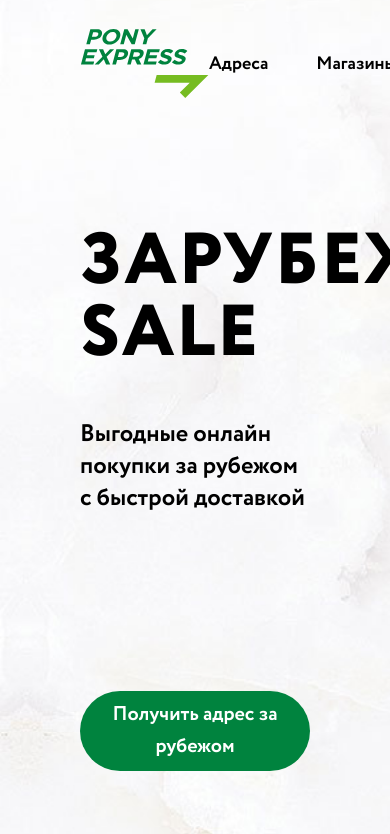
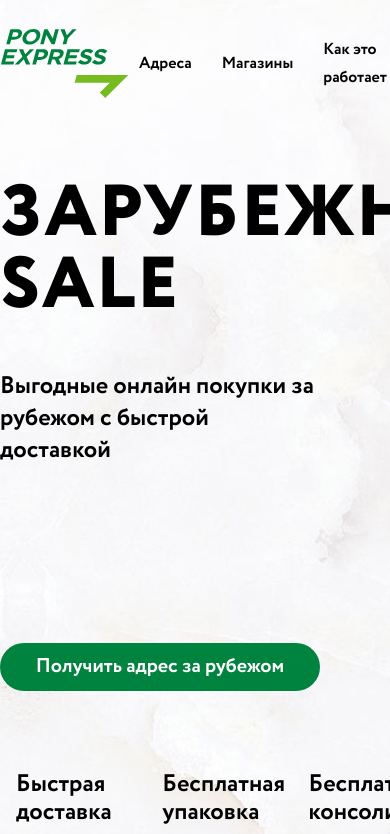
Before and after one commit to LiubovMorozova90/Pony-Express, a Nuxt app: page / in a window 390 px wide. Shown: the top 834 px of the page. Built offline with nearby package versions, Linux system fonts and the light colour scheme; what vue-agile would draw is missing.

Commit message:
new components

```diff
--- a/components/LandingFooter/LandingFooter.vue
+++ b/components/LandingFooter/LandingFooter.vue
@@ -4,31 +4,15 @@
       <div class="flex justify-between pah-48 px-20">
         <div class="footer-main">
           <p class="footer-title">Компания</p>
-          <div class="footer-content">
-            <a href="#"><p>Контакты</p></a>
-            <a href="#"><p>Пользовательское соглашение</p></a>
-            <a href="#"><p>Политика конфиденциальности</p></a>
-          </div>
+          <LandingFooterCompany />
         </div>
         <div class="footer-main">
           <p class="footer-title">Информация</p>
-          <div class="footer-content">
-            <a href="#"><p>Как это работает</p></a>
-            <a href="#"><p>Популярные магазины</p></a>
-            <a href="#"><p>Способы оплаты</p></a>
-            <a href="#"><p>Лимиты</p></a>
-            <a href="#"><p>Ограничения по услуге</p></a>
-            <a href="#"><p>Условия доставки</p></a>
-          </div>
+          <LandingFooterInfo />
         </div>
         <div class="footer-main">
           <p class="footer-title">Полезное</p>
-          <div class="footer-content">
-            <a href="#"><p>Доставка</p></a>
-            <a href="#"><p>Отслеживание</p></a>
-            <a href="#"><p>Таблица размеров</p></a>
-            <a href="#"><p>Калькулятор</p></a>
-          </div>
+          <LandingFooterUseful />
         </div>
         <div class="footer-main">
           <p class="footer-title">Присоединяйтесь</p>
@@ -54,6 +38,20 @@
   </footer>
 </template>
 
+<script>
+import LandingFooterCompany from './LandingFooterCompany.vue';
+import LandingFooterInfo from './LandingFooterInfo.vue';
+import LandingFooterUseful from './LandingFooterUseful.vue'
+
+export default {
+  components: {
+    LandingFooterCompany,
+    LandingFooterInfo,
+    LandingFooterUseful,
+  },
+}
+</script>
+
 <style scoped>
 .footer-main {
   @apply flex flex-col z-50;
--- /dev/null
+++ b/components/LandingFooter/LandingFooterCompany.vue
@@ -0,0 +1,25 @@
+<template>
+  <div>
+    <div v-for="company in companies" :key="company.id" class="footer-content">
+      <p v-html="company.title" />
+    </div>
+  </div>
+</template>
+
+<script>
+export default {
+  data: () => ({
+    companies: [
+      { title: '<a href="#">Контакты</a>' },
+      { title: '<a href="#">Пользовательское соглашение</a>' },
+      { title: '<a href="#">Политика конфиденциальности</a>' },
+    ],
+  }),
+}
+</script>
+
+<style scoped>
+.footer-content {
+  @apply text-aluminum font-normal text-base leading-6;
+}
+</style>
--- /dev/null
+++ b/components/LandingFooter/LandingFooterInfo.vue
@@ -0,0 +1,27 @@
+<template>
+  <div>
+    <div v-for="info in information" :key="info.id" class="footer-content">
+      <p v-html="info.title" />
+    </div>
+  </div>
+</template>
+
+<script>
+export default {
+  data: () => ({
+    information: [
+      { title: '<a href="#">Популярные магазины</a>' },
+      { title: '<a href="#">Способы оплаты</a>' },
+      { title: '<a href="#">Лимиты</a>' },
+      { title: '<a href="#">Ограничения по услуге</a>' },
+      { title: '<a href="#">Условия доставки</a>' },
+    ],
+  }),
+}
+</script>
+
+<style scoped>
+.footer-content {
+  @apply text-aluminum font-normal text-base leading-6;
+}
+</style>
--- /dev/null
+++ b/components/LandingFooter/LandingFooterUseful.vue
@@ -0,0 +1,26 @@
+<template>
+  <div>
+    <div v-for="item in useful" :key="item.id" class="footer-content">
+      <p v-html="item.title" />
+    </div>
+  </div>
+</template>
+
+<script>
+export default {
+  data: () => ({
+    useful: [
+      { title: '<a href="#">Доставка</a>' },
+      { title: '<a href="#">Отслеживание</a>' },
+      { title: '<a href="#">Таблица размеров</a>' },
+      { title: '<a href="#">Калькулятор</a>' },
+    ],
+  }),
+}
+</script>
+
+<style scoped>
+.footer-content {
+  @apply text-aluminum font-normal text-base leading-6;
+}
+</style>
--- a/components/LandingHeader/LandingHeader.vue
+++ b/components/LandingHeader/LandingHeader.vue
@@ -1,6 +1,6 @@
 <template>
   <header class="header">
-    <div class="px-20">
+    <div class="container">
       <LandingHeaderNavigation />
       <div class="flex flex-col justify-start pb-20">
         <p
@@ -38,4 +38,16 @@ export default {
 .btn {
   @apply font-bold text-center rounded-full px-4 py-2;
 }
+
+.container {
+  max-width: 1281px;
+  display: block;
+  margin: 0 auto;
+}
+
+@media (max-width: 1024px) {
+  .container {
+    max-width: 900px;
+  }
+}
 </style>
--- a/components/LandingHeader/LandingHeaderNavigation.vue
+++ b/components/LandingHeader/LandingHeaderNavigation.vue
@@ -1,7 +1,7 @@
 <template>
-  <div class="flex justify-between items-center pt-7 mb-32">
+  <div class="nav-content">
     <img :src="require('@/static/img/header-navigation-logo.svg')" alt="" />
-    <ul v-for="nav in navigations" :key="nav.id" class="font-bold text-lg z-50">
+    <ul v-for="nav in navigations" :key="nav.id" class="nav-text">
       <li class="navbar">
         <a href="#">{{ nav.title }}</a>
       </li>
@@ -35,4 +35,32 @@ export default {
 .btn {
   @apply text-center text-base font-bold rounded-full px-4 py-2;
 }
+
+.nav-text {
+  @apply text-lg font-bold z-50;
+}
+
+.nav-content {
+  @apply flex justify-between items-center pt-7 mb-32;
+}
+
+@media (max-width: 1024px) {
+  .nav-text {
+    font-size: 16px;
+    padding-left: 10px;
+  }
+
+  .navbar {
+    margin-right: 20px;
+  }
+
+  .btn {
+    padding-left: 10px;
+    padding-right: 10px;
+  }
+
+  .nav-content {
+    margin-bottom: 80px;
+  }
+}
 </style>
```
Also changed, not shown: 1 other file (tests, documents, lock files or other folders).
